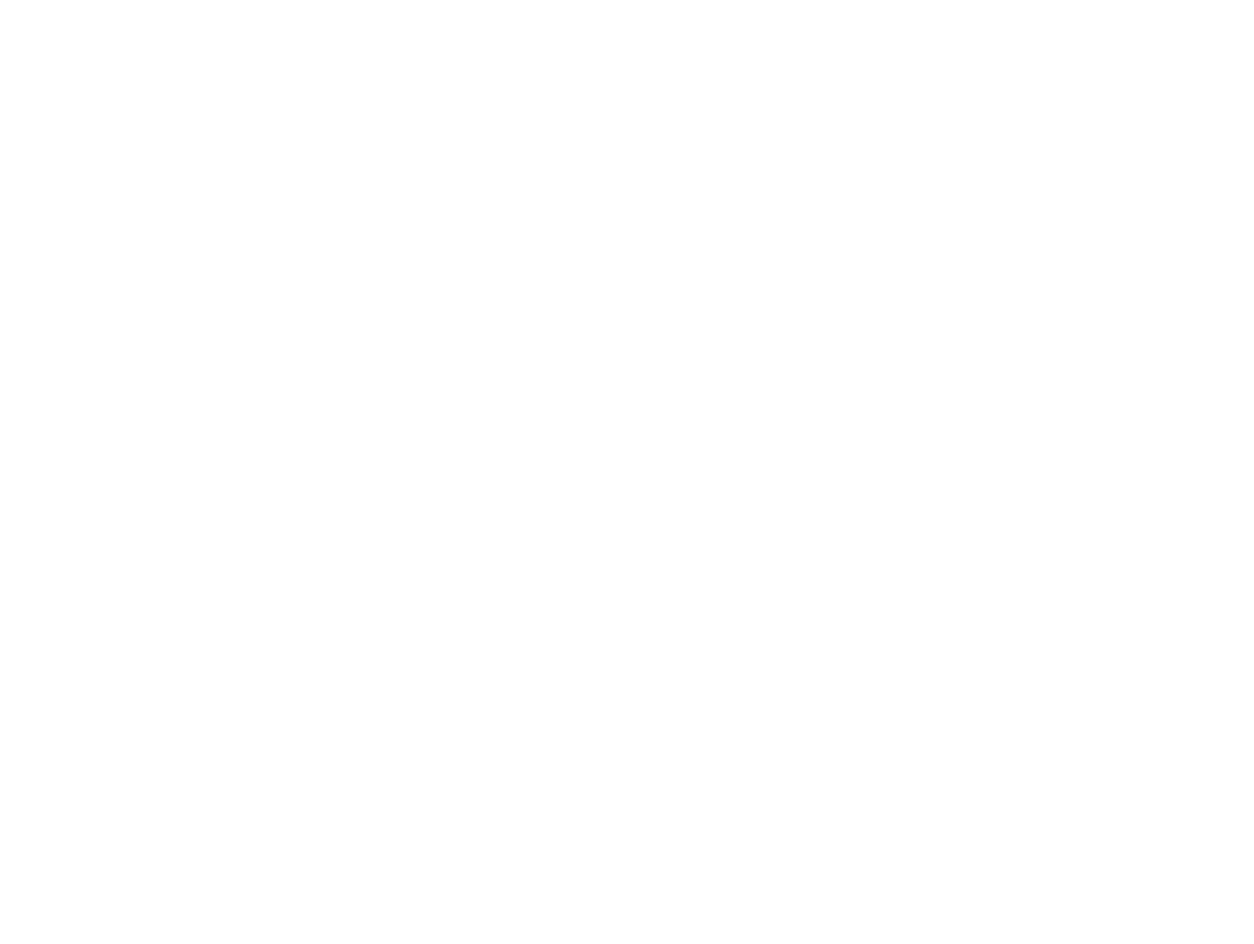
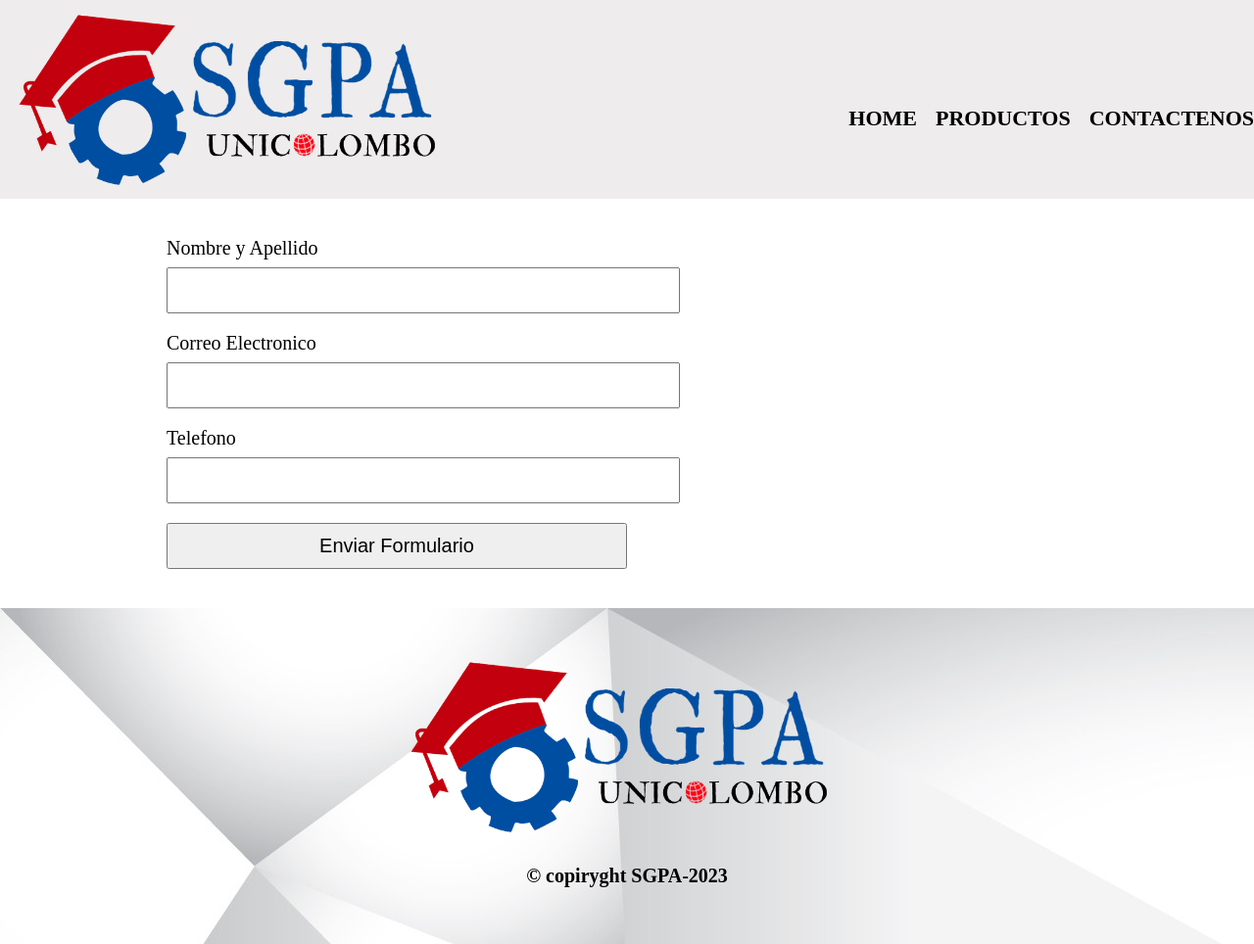
Before and after one commit to marin2029/alura-git, a plain HTML site: page contacto.html in a window 1280 px wide. Shown: the whole page at 98% size. Before the commit the page ends 800 px from the top, so only its background shows below. Drawn offline with Linux system fonts and the light colour scheme.

Commit message:
pagina contacto y fixeados

```diff
--- a/contacto.html
+++ b/contacto.html
@@ -0,0 +1,50 @@
+<!DOCTYPE html>
+
+<html>
+    <head>
+        <meta charset="UTF-8">
+        <title>Contacto-SGPA</title>
+        <link rel="stylesheet" href="reset.css">
+        <link rel="stylesheet" href="style.css">
+
+    </head>
+
+    <body>
+        <header>
+            <h1><img src="Sin título-4 3.png" height="200px"></h1>
+            <div class="caja">
+                <nav>
+                     <ul>
+                        <li><a href="index.html">Home</a></li>
+                        <li><a href="productos.html">Productos</a></li>
+                        <li><a href="contacto.html">Contactenos</a></li>
+                    </ul>
+                </nav>
+            </div>
+
+
+        </header>
+
+    <main>
+       <form>
+            <label for="nombre-apellido">Nombre y Apellido</label>
+            <input type="text" id="nombre-apellido">
+
+            <label for="correo">Correo Electronico</label>
+            <input type="text" id="correo">
+
+            <label for="telefono">Telefono</label>
+            <input type="text" id="telefono">
+
+            <input type="submit" value="Enviar Formulario">
+       </form>
+    </main>
+
+        <footer>
+            <img src="Sin título-4 3.png" height="200px">
+            <p class="copy">&copy copiryght SGPA-2023</p>
+
+        </footer>
+    </body>
+
+</html>
--- /dev/null
+++ b/style-home.css
@@ -0,0 +1,43 @@
+.titulop{
+    margin: 30px;
+}
+.titulo{
+    text-align: center;
+}
+#fondo{
+    width: 80%;
+    height: 200px;
+}
+.fond{
+    width: 50%;
+    height: 250px;
+}
+
+.principal{
+    background-color:whitesmoke;
+    padding: 20px;
+}
+p{
+    text-align: center;
+}
+.tituloc{
+    color:white;
+text-align:center;background-color:darkslategray ;
+}
+strong{
+    color: red;
+}
+.diferencia{
+    background-color:#cccccc;
+    padding: 20px;
+}
+
+.item{
+    font-style: italic;
+}
+ul{
+    display: inline-block;
+    vertical-align: top;
+    width: 20%;
+    margin-right: 15%;
+}
--- a/style.css
+++ b/style.css
@@ -1,43 +1,100 @@
-.titulop{
-    margin: 30px;
-}
-.titulo{
-    text-align: center;
-}
-#fondo{
-    width: 80%;
-    height: 200px;
-}
-.fond{
-    width: 50%;
-    height: 250px;
+header{
+    background-color:rgb(238, 236, 236);
 }
 
-.principal{
-    background-color:whitesmoke;
-    padding: 20px;
+.caja{
+    width: 940px;
+    position:inherit;
+    margin: 0px auto;
+
 }
-p{
+nav{
+    position: absolute;
+    top: 110px;
+    right: 0;
+}
+nav li{
+    display:inline;
+    margin: 0 0 0 15px;
+}
+.forma{
+    height: 200px;
+
+}
+nav a{
+    text-transform: uppercase;
+    color: black;
+    font-weight: bold;
+    text-align: left;
+    font-size: 22px;
+    text-decoration:none;
+}
+nav a:hover{
+    color: blueviolet;
+    text-decoration: underline;
+}
+.productos{
+    width: 940px;
+    margin: 0px auto;
+    padding: 50px;
+}
+.productos li{
+   display:inline-block;
+   text-align: center;
+   width: 30%;
+   vertical-align: top;
+   margin: 0 1.5%;
+   padding: 30px 20px ;
+   box-sizing:border-box;
+   border: 2px black solid;
+    border-radius: 10px;
+}
+.productos li:hover{
+    border-color: blueviolet;
+}
+.productos li:active{
+    border-color: chartreuse;
+}
+.productos li:hover h2{
+    font-size: 35px;
+}
+.productos h2{
+    font-size: 20px;
+    font-weight: bold;
+}
+.producto-d{
+    font-size: 18px;
+    margin-top: 10px;
+}
+footer{
     text-align: center;
+    background:url(baner/bg.jpg);
+    padding: 40px;;
+
 }
-.tituloc{
-    color:white;
-text-align:center;background-color:darkslategray ;
-}
-strong{
-    color: red;
-}
-.diferencia{
-    background-color:#cccccc;
-    padding: 20px;
+.copy{
+    font-size: 20px;
+    font-weight: bold;
+    margin: 20px;
 }
 
-.item{
-    font-style: italic;
+main{
+    width: 940px ;
+    margin: 0 auto;
 }
-ul{
-    display: inline-block;
-    vertical-align: top;
-    width: 20%;
-    margin-right: 15%;
+form{
+    margin: 40px 0;
+
 }
+form label{
+    display: block;
+    font-size: 20px;
+    margin: 0 0 10px;
+}
+form input{
+    display: block;
+    font-size: 20px;
+    margin: 0 0 20px;
+    padding: 10px 25px;
+    width: 50%;
+}
```
Also changed, not shown: index.html (+1 -1 lines), productos.css (deleted, +0 -79 lines), productos.html (+1 -1 lines).
